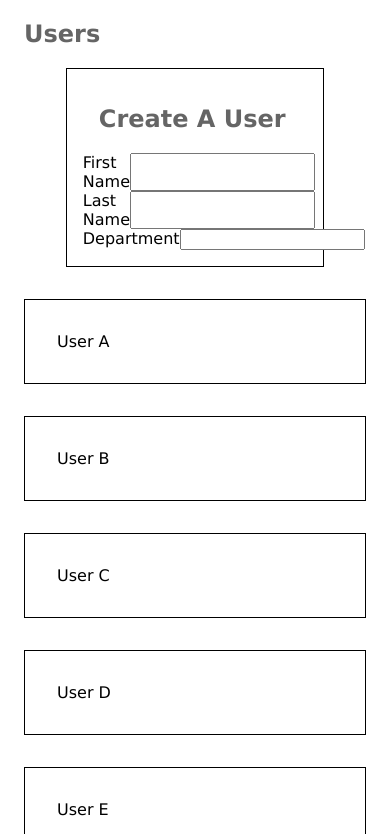
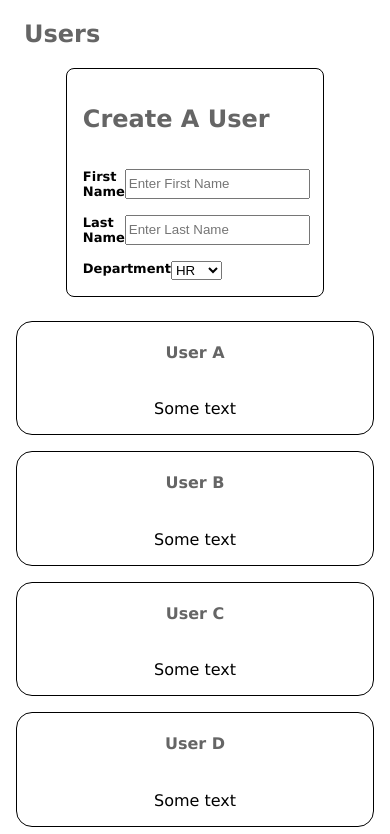
Before and after one commit to katthartic/acme-project, a plain HTML site: page acme-flex-layout.html in a window 390 px wide. Shown: the part 116-950 px from the top of the page. Drawn offline with Linux system fonts and the light colour scheme.

Commit message:
Adjust settings for iPhone

```diff
--- a/acme-flex-layout.css
+++ b/acme-flex-layout.css
@@ -16,52 +16,78 @@ nav a {
     text-decoration: none;
 }
 
-nav a:first-child{
+nav > a:first-child{
+    flex: 1;
     font-size: 2rem;
-
 }
 
-nav a:last-child {
-    padding-right: 3rem;
+nav > div {
+    flex: 4;
+    display: flex;
+    justify-content: space-around;
 }
 
-h2 {
+main {
+    display: flex;
+    flex-direction: column;
+}
+
+h2, h4 {
     color: rgb(101, 101, 101);
-    padding-left: 1rem;
 }
 
 form {
     display: flex;
+    align-self: center;
     flex-direction: column;
     border: solid 1px black;
+    border-radius: .5rem;
     padding: 1rem;
     width: 60%
 }
 
-.form-group {
+form > div {
     display: flex;
+    padding: 1rem 1rem 0rem 0rem;
+}
 
+form label {
+    font-weight: 600;
+    font-size: small;
+}
+
+p {
+    font-weight: 400;
 }
 
 .selected {
     font-weight: 700;
 }
 
-#create-user {
+/* #create-user {
     display: flex;
     justify-content: space-around;
+} */
+
+#main-title {
+    padding-left: 1rem;
 }
 
 #user-cards {
     display: flex;
     flex-wrap: wrap;
+    justify-content: space-around;
 }
 
 #user-cards > div {
+    display: flex;
+    flex-direction: column;
+    align-items: center;
+    margin: 0.5rem;
     border: solid 1px black;
-    padding: 2rem;
-    margin: 1rem;
-    width: calc(100% / 3 - 2rem);
+    border-radius: 1rem;
+    width: calc(100% / 3 - 6rem);
+
 }
 
 @media (max-width: 600px) {
@@ -69,3 +95,10 @@ form {
         width: 100%;
     }
 }
+
+@media (max-width: 400px) {
+    nav > div {
+        flex-direction: column;
+        align-items: flex-end;
+    }
+}
--- a/acme-flex-layout.html
+++ b/acme-flex-layout.html
@@ -7,26 +7,64 @@
     <body>
         <nav>
             <a href="#">Acme Home</a>
-            <a class="selected" href="#">Users</a>
-            <a href="#">Departments</a>
-            <a href="#">Contact</a>
+            <div>
+                <a class="selected" href="#">Users</a>
+                <a href="#">Departments</a>
+                <a href="#">Contact</a>
+            </div>
         </nav>
-        <h2>Users</h2>
-        <div id="create-user">
+
+        <main>
+            <h2 id=main-title>Users</h2>
+
             <form>
                 <h2>Create A User</h2>
-                <div class="form-group"><label>First Name</label><input></div>
-                <div class="form-group"><label>Last Name</label><input></div>
-                <div class="form-group"><label>Department</label><input></div>
+                <div>
+                    <label>First Name</label>
+                    <input placeholder="Enter First Name">
+                </div>
+                <div>
+                    <label>Last Name</label>
+                    <input placeholder="Enter Last Name">
+                </div>
+                <div>
+                    <label>Department</label>
+                    <select placeholder="Select Department">
+                        <option>HR</option>
+                        <option>Tech</option>
+                    </select>
+                </div>
             </form>
-        </div>
-        <div id="user-cards">
-            <div>User A</div>
-            <div>User B</div>
-            <div>User C</div>
-            <div>User D</div>
-            <div>User E</div>
-            <div>User F</div>
-        </div>
+
+            <div id="user-cards">
+                <div>
+                    <h4>User A</h4>
+                    <p>Some text</p>
+                </div>
+                <div>
+                    <h4>User B</h3>
+                    <p>Some text</p>
+                </div>
+                <div>
+                    <h4>User C</h4>
+                    <p>Some text</p>
+                </div>
+                <div>
+                    <h4>User D</h4>
+                    <p>Some text</p>
+                </div>
+                <div>
+                    <h4>User E</h4>
+                    <p>Some text</p>
+                </div>
+                <div>
+                    <h4>User F</h4>
+                    <p>Some text</p>
+                </div>
+
+            </div>
+
+        </main>
+
     </body>
 </html>
```
